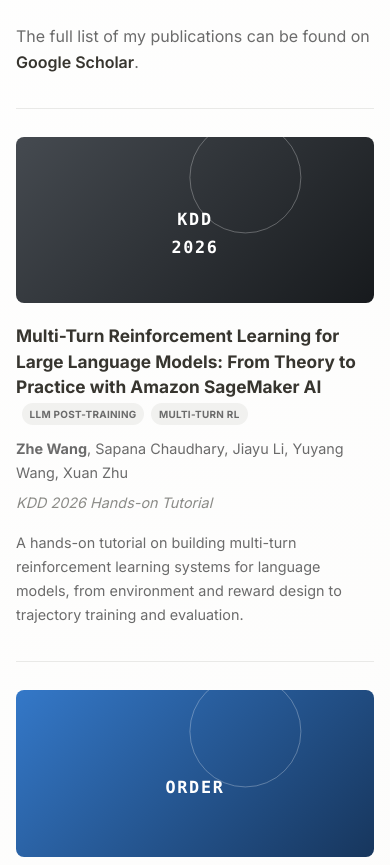
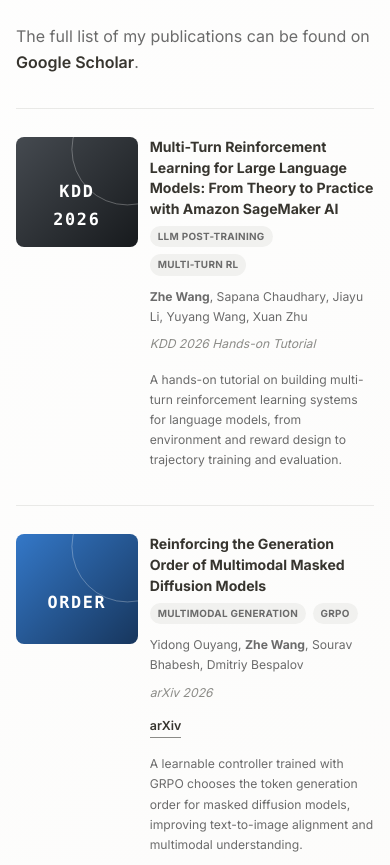
Before and after one commit to zhexjtu/zhexjtu.github.io, an Astro site: page / in a window 390 px wide. Shown: the part 1153-2018 px from the top of the page. Built offline with nearby package versions, Linux system fonts and the light colour scheme; Astro itself is replaced by a stand-in of ours.

Commit message:
Keep publication figures beside details

```diff
--- a/src/styles/global.css
+++ b/src/styles/global.css
@@ -783,8 +783,7 @@ a {
   }
 
   .post-grid,
-  .post-card.featured,
-  .publication-card {
+  .post-card.featured {
     grid-template-columns: 1fr;
   }
 
@@ -798,8 +797,20 @@ a {
   }
 
   .publication-card {
-    gap: 1.25rem;
+    grid-template-columns: minmax(120px, 36%) minmax(0, 1fr);
+    align-items: start;
+    gap: 1rem;
     padding: 1.75rem 0;
+  }
+
+  .paper-copy h3 {
+    font-size: 0.96rem;
+  }
+
+  .paper-authors,
+  .paper-venue,
+  .paper-summary {
+    font-size: 0.82rem;
   }
 
   .site-header,
@@ -818,6 +829,26 @@ a {
   .section-heading-row,
   .site-footer {
     flex-direction: column;
+  }
+
+  .publication-card {
+    grid-template-columns: minmax(96px, 34%) minmax(0, 1fr);
+    gap: 0.75rem;
+  }
+
+  .paper-copy h3 {
+    font-size: 0.88rem;
+  }
+
+  .publication-tags {
+    margin-left: 0;
+    margin-top: 0.35rem;
+  }
+
+  .paper-authors,
+  .paper-venue,
+  .paper-summary {
+    font-size: 0.76rem;
   }
 
   .site-header {
```
